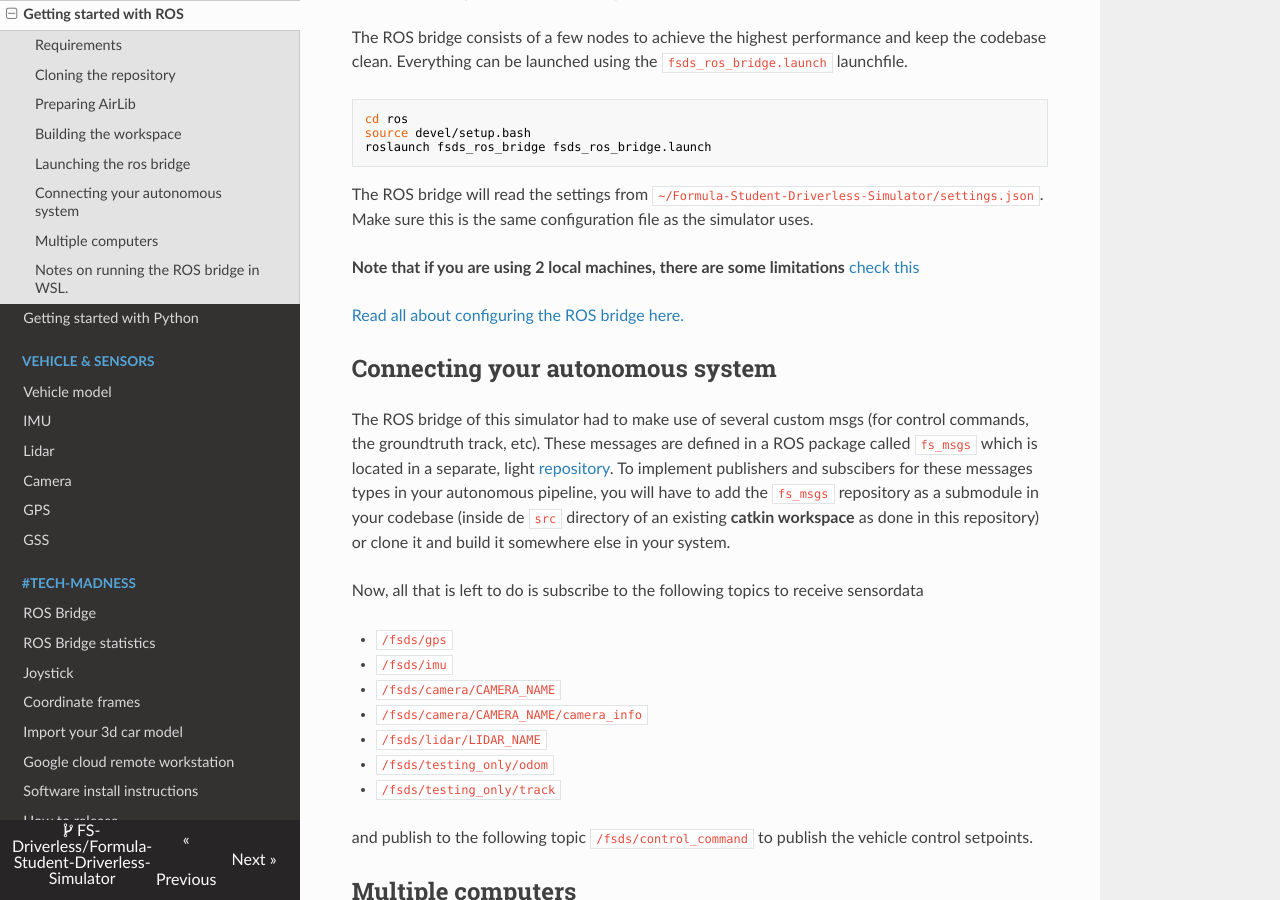
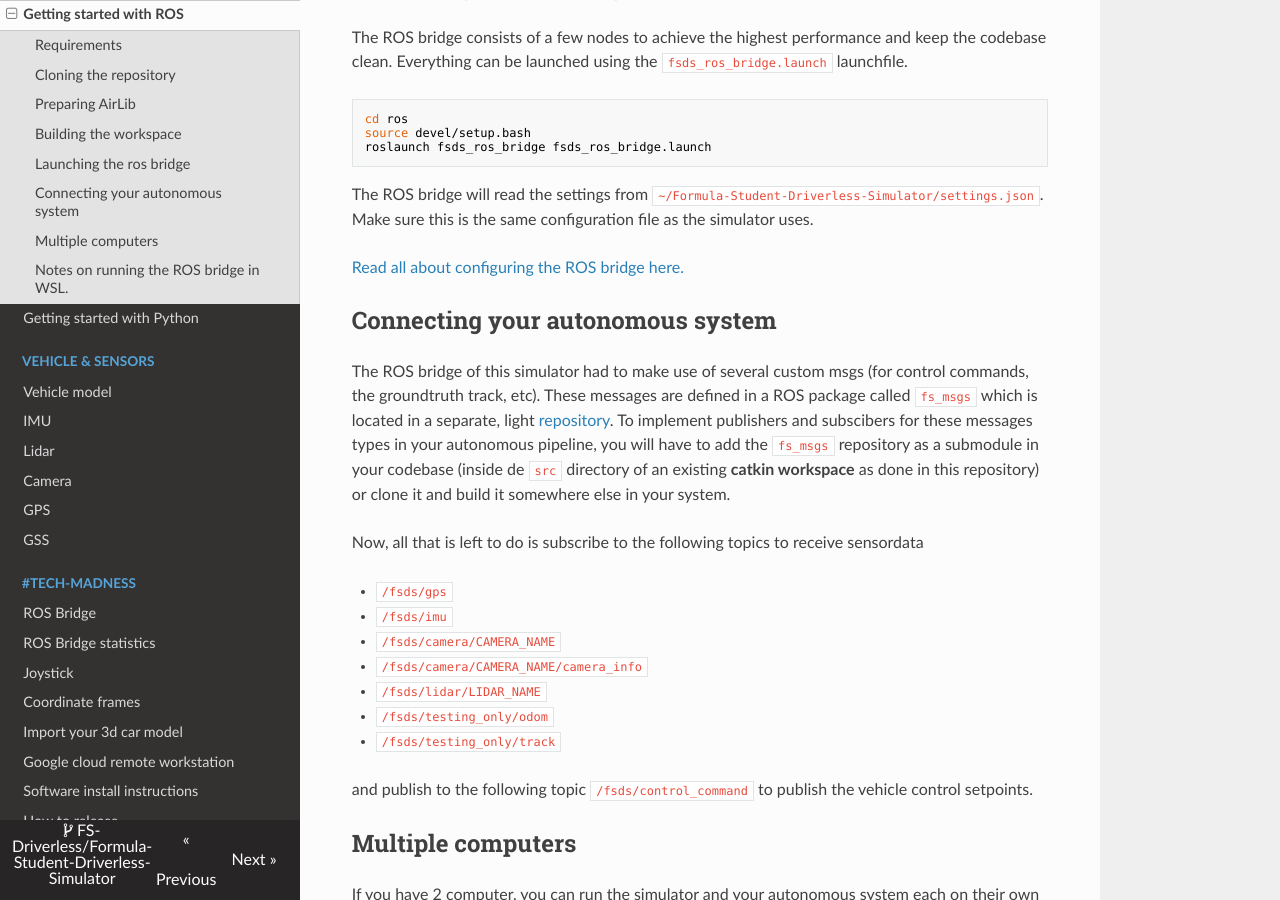
Before and after one commit to FS-Driverless/Formula-Student-Driverless-Simulator, an MkDocs documentation site: the page built from docs/getting-started-with-ros.md, in a window 1280 px wide and 900 px high, scrolled down 1796 px. Built offline with MkDocs 1.6.1, drawn with Linux system fonts in a browser that asks for light colours; nearby versions of some CDN libraries; comment, search, counter and statistics services are not loaded.

Commit message:
Update getting-started-with-ros.md

```diff
--- a/docs/getting-started-with-ros.md
+++ b/docs/getting-started-with-ros.md
@@ -82,8 +82,6 @@ roslaunch fsds_ros_bridge fsds_ros_bridge.launch
 The ROS bridge will read the settings from `~/Formula-Student-Driverless-Simulator/settings.json`.
 Make sure this is the same configuration file as the simulator uses.
 
-**Note that if you are using 2 local machines, there are some limitations** [check this](local-setup.md)
-
 [Read all about configuring the ROS bridge here.](ros-bridge.md)
 
 ## Connecting your autonomous system
```
